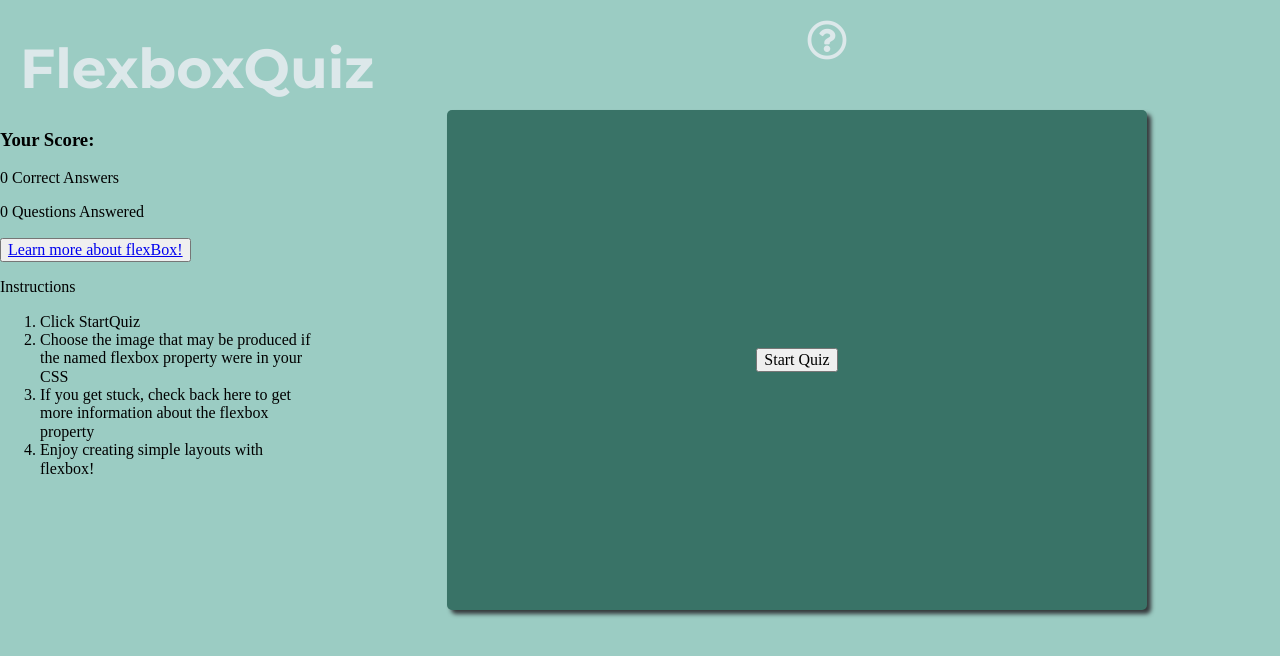
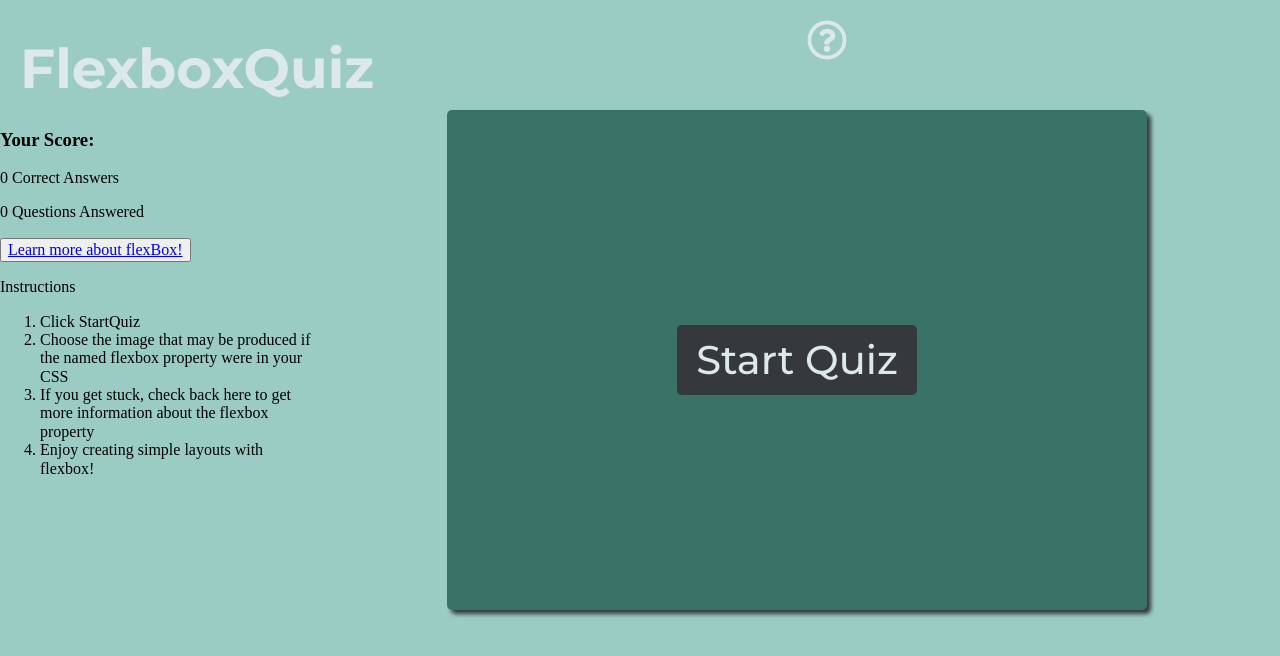
Before and after one commit to dylhof/flexbox-memoize, a React (Create React App) app: page / in a window 1280 px wide. Shown: the top 656 px of the page. Built offline with nearby package versions, Linux system fonts and the light colour scheme.

Commit message:
Update start quiz button styles

```diff
--- a/src/styles/_QuestionCard.scss
+++ b/src/styles/_QuestionCard.scss
@@ -9,5 +9,5 @@
 }
 
 .start-button {
-
+  @include button($grey, 70px, 40px, 240px);
 }
```
